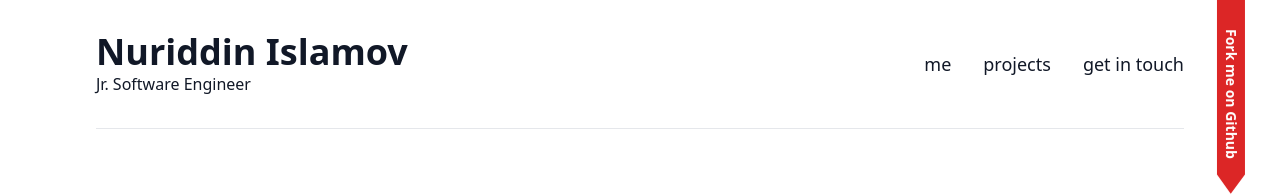
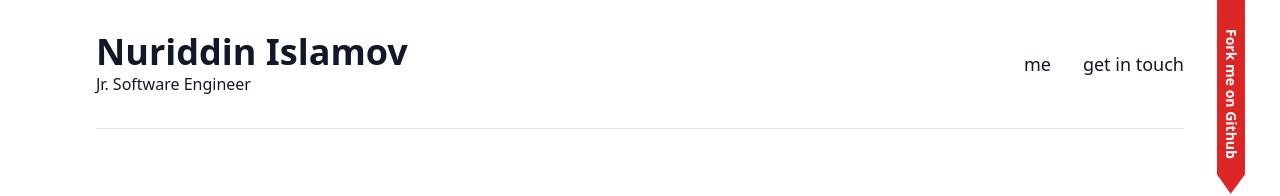
Before and after one commit to noonosh/nuriddinislamov.com-old, a React (Create React App) app: page / in a window 1280 px wide. Shown: the top 196 px of the page. Built offline with nearby package versions, Linux system fonts and the light colour scheme.

Commit message:
Prep for prod v2.0

```diff
--- a/src/App.js
+++ b/src/App.js
@@ -1,8 +1,9 @@
 import React from 'react';
 import Home from './components/Home';
 import About from './components/About';
-import Work from './components/Work';
+// import Work from './components/Work';
 import Contact from './components/Contact.js';
+// import Post from './components/Post.js';
 import NotFound from './components/404';
 import { BrowserRouter, Routes, Route } from 'react-router-dom';
 
@@ -13,8 +14,9 @@ const App = () => {
 				<Routes>
 					<Route path='/' element={<Home />} />
 					<Route path='/me' element={<About />} />
-					<Route path='/projects' element={<Work />} />
+					{/* <Route path='/projects' element={<Work />} /> */}
 					<Route path='/reach-out' element={<Contact />} />
+					{/* <Route path='/posts/:id' element={<Post />} /> */}
 					<Route path='*' element={<NotFound />} />
 				</Routes>
 			</BrowserRouter>
--- a/src/components/NavBar.js
+++ b/src/components/NavBar.js
@@ -26,11 +26,11 @@ const NavBar = () => {
 								me
 							</Link>
 						</li>
-						<li className='nav_item'>
+						{/* <li className='nav_item'>
 							<Link className='link' to='/projects'>
 								projects
 							</Link>
-						</li>
+						</li> */}
 						<li className='nav_item'>
 							<Link className='link' to='/reach-out'>
 								get in touch
```
